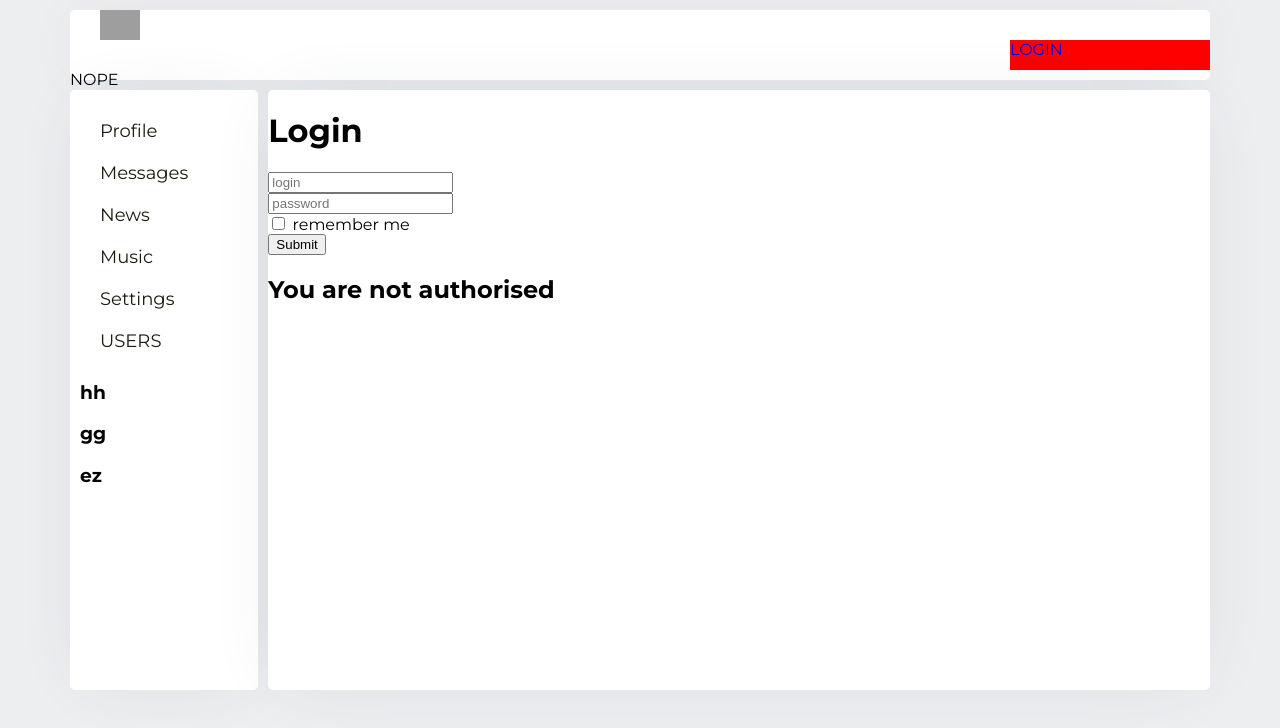
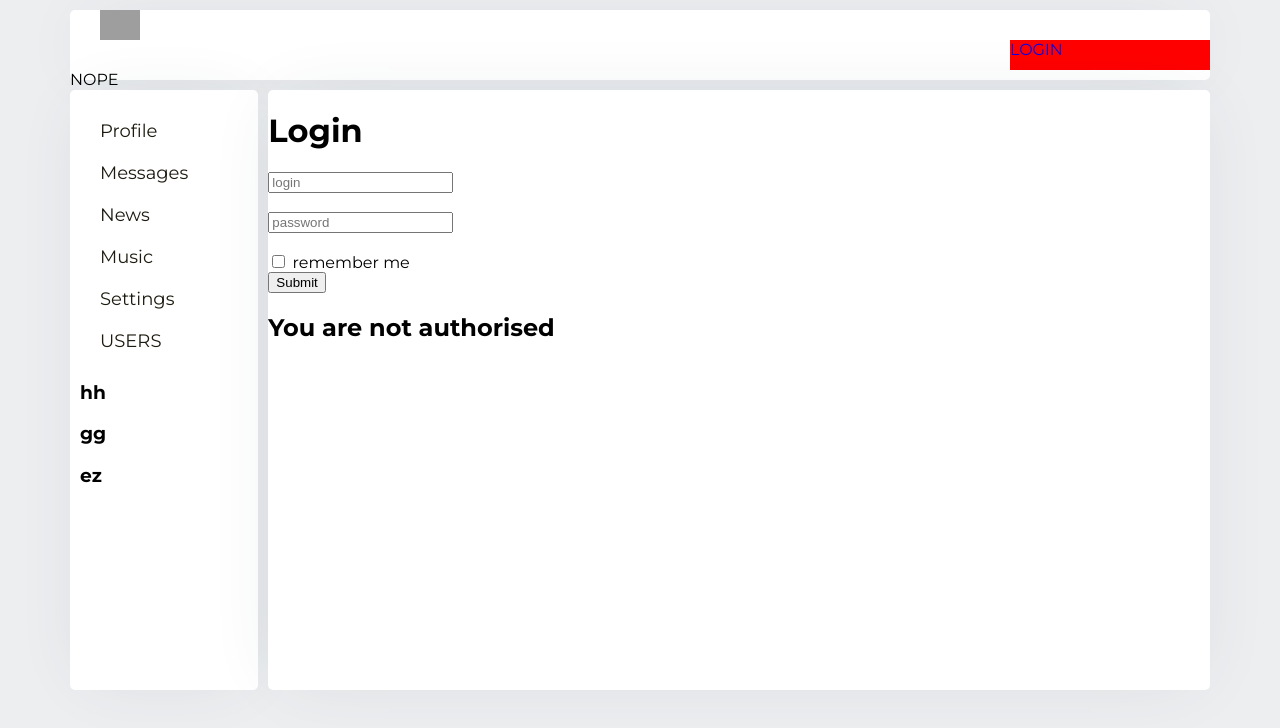
Before and after one commit to SergeyKiselev2001/react-social-network, a React (Create React App) app: page /login in a window 1280 px wide. Shown: the top 728 px of the page. Built offline with nearby package versions, Linux system fonts and the light colour scheme; no server answers; grey boxes are pictures that could not be loaded.

Commit message:
до 77 урока, FormControl adding

```diff
--- a/src/components/Login/Login.jsx
+++ b/src/components/Login/Login.jsx
@@ -4,6 +4,8 @@ import { Redirect } from "react-router-dom";
 
 import Field from "redux-form/lib/Field";
 import reduxForm from "redux-form/lib/reduxForm";
+import { loginValidator, required } from "../../utils/validators/VALIDATORS";
+import { Input } from "../common/FormControls/FormControls";
 import {tryToLoginTC} from './../../redux/authReduser'
 
 let Login = (props) => {
@@ -32,9 +34,9 @@ let Login = (props) => {
 const LoginForm = (props) => {
     return (
         <form onSubmit={props.handleSubmit}>
-                <Field type="text" name="login" placeholder="login" component={"input"}/>
+                <Field type="text" validate={[required]} name="login" placeholder="login" component={Input}/>
                 <br />
-                <Field type="password" name="password" placeholder="password" component={"input"}/>
+                <Field type="password" validate={[required]} name="password" placeholder="password" component={Input}/>
                 <br />
                 <Field type="checkbox" name="rememberMe" component={"input"}/> remember me
                 <br />
--- a/src/components/common/FormControls/FormControls.jsx
+++ b/src/components/common/FormControls/FormControls.jsx
@@ -1,16 +1,51 @@
 
 import classes from './FormControls.module.css';
 
-export const Textarea = ({input, meta, ...props}) => {
+
+const FormControl = ({input, meta, ...props}) => {
 
     const hasError = meta.error && meta.touched;
 
     return (
-        <div>
-            <textarea className={ hasError ? classes.error_textaera : classes.textarea} {...input} {...props} />
+        <div className={ hasError ? classes.error_textaera : classes.textarea}>
+            <div>
+                { props.children}
+            </div>
             {
                 hasError && <span className={classes.error_span}>{meta.error}</span>
             }
         </div>
     )
 }
+
+export const Textarea = (props) => {
+    const {input, meta, ...restProps} = props;
+    return <FormControl {...props}> <textarea {...input} {...restProps} /></FormControl>
+
+}
+
+export const Input = (props) => {
+    const {input, meta, ...restProps} = props;
+    return <FormControl {...props}> <input {...input} {...restProps} /></FormControl>
+
+}
+
+
+// export const Textarea = ({input, meta, ...props}) => {
+
+//     return (
+//            <FormControl {...props}>
+//                <textarea />
+//            </FormControl>
+//     )
+// }
+
+// export const Input = ({input, meta, ...props}) => {
+
+//     debugger;
+//     return (
+//            <FormControl {...props}>
+//                <input />
+//            </FormControl>
+//     )
+// }
--- a/src/utils/validators/VALIDATORS.js
+++ b/src/utils/validators/VALIDATORS.js
@@ -11,13 +11,24 @@ export const required = (value) => {
 }
 
 
+export const loginValidator = (value) => {
+    debugger;
+
+    console.log('DA', !isNaN(value.split()[0]))
+
+    if (value && !isNaN(value.split()[0])){
+        return 'First symbol must be not a number...'
+    }
+
+    return undefined;
+}
+
+
 export const maxLengthTC = (length) => (value) => {
 
     if (value && value.length > length){
         return "Too long...";
     }
-
     return undefined;
 
-
 }
```
